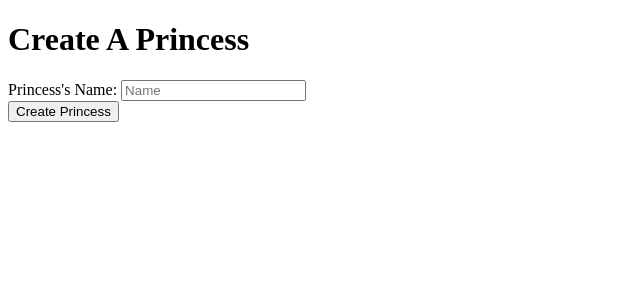
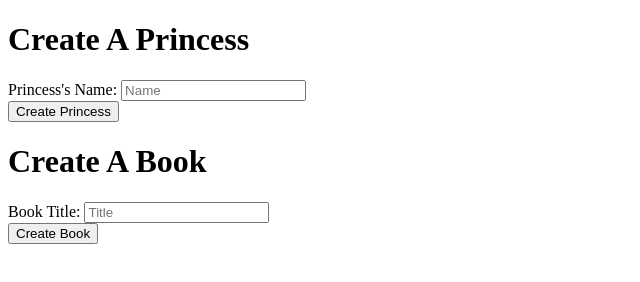
Before and after one commit to MIClavelTe/prj-express-createRestApi, a website: page src/public/index.html in a window 1280 px wide. Shown: the whole page, without its empty margins (0-640 px from the left). Drawn offline with Linux system fonts and the light colour scheme.

Commit message:
Edit book route

```diff
--- a/routes/bookRoutes.js
+++ b/routes/bookRoutes.js
@@ -1,5 +1,7 @@
 var express = require('express')
 var router = express.Router()
+
+var books = []
 
 router.get('/', function(req, res) {
     res.send('Get book end point')
@@ -11,7 +13,10 @@ router.post('/', function(req, res) {
     // var gender = req.body.gender
     // var age = req.body.age
     // console.log(name)
+    books.push(req.body)
     res.send('Post end point')
+    console.log(req.body)
+    console.log(books)
 })
 
 
--- a/src/public/index.html
+++ b/src/public/index.html
@@ -16,5 +16,15 @@
 
         <button type="submit">Create Princess</button>
     </form>
+
+    <h1>Create A Book</h1>
+
+    <form method="POST" action="/book">
+        <label for="name">Book Title:</label>
+        <input type="text" id="title" name="title" placeholder="Title">
+        <br>
+
+        <button type="submit">Create Book</button>
+    </form>
 </body>
 </html>
```
